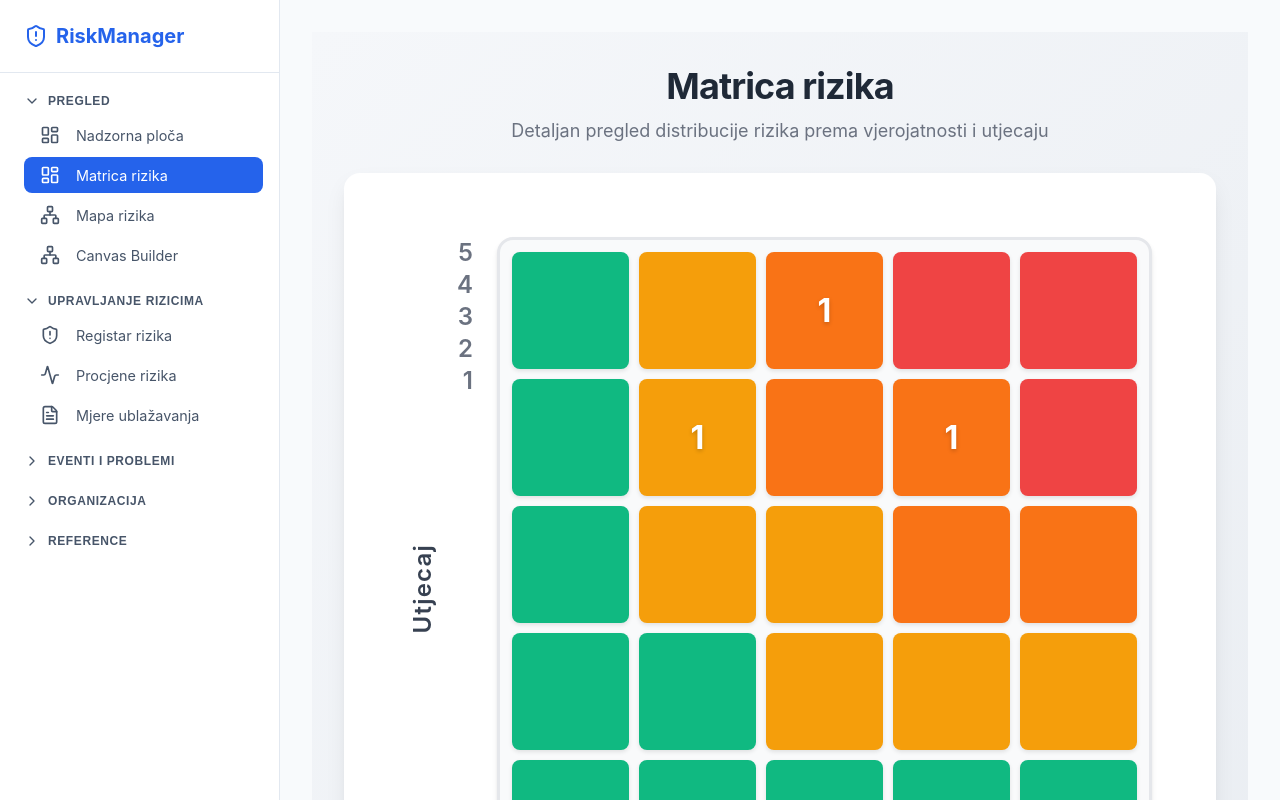
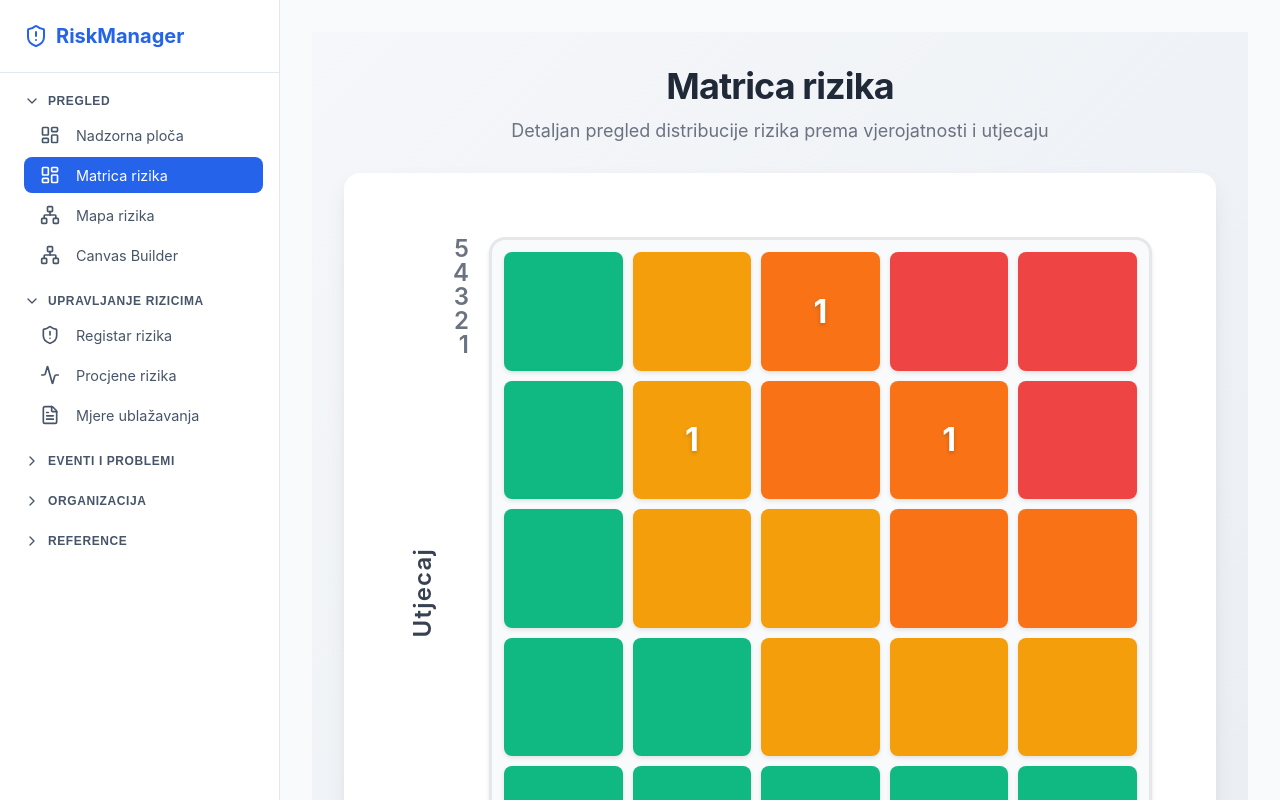
Before and after one commit to infodomAdmn/riskmanagment, a React (Vite) app: page /matrix in a window 1280 px wide. Built offline with nearby package versions, Linux system fonts and the light colour scheme.

Commit message:
feat: add styles for the RiskHeatmap component, including grid, cells, axes, tooltips, and legend.

```diff
--- a/src/components/RiskHeatmap.module.css
+++ b/src/components/RiskHeatmap.module.css
@@ -154,12 +154,10 @@
     border-top-color: #1f2937;
 }
 
-/* Y-axis ticks */
+/* Y-axis ticks - using grid to match the 5x5 grid rows */
 .yAxisTicks {
-    display: flex;
-    flex-direction: column;
-    justify-content: space-around;
-    align-items: flex-end;
+    display: grid;
+    grid-template-rows: repeat(5, 1fr);
     height: 100%;
     padding-right: 0.75rem;
     font-size: 0.875rem;
@@ -173,8 +171,10 @@
 }
 
 .yAxisTicks span {
+    display: flex;
+    align-items: center;
+    justify-content: flex-end;
     line-height: 1;
-    padding: 0.25rem;
 }
 
 /* X-axis ticks */
```
